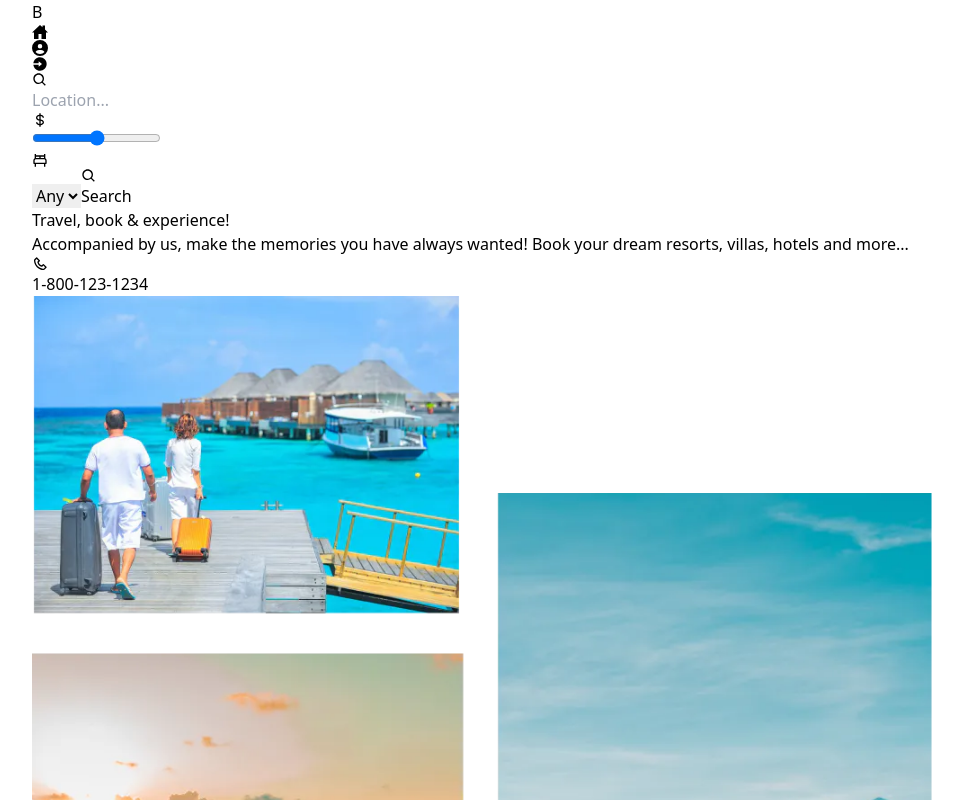
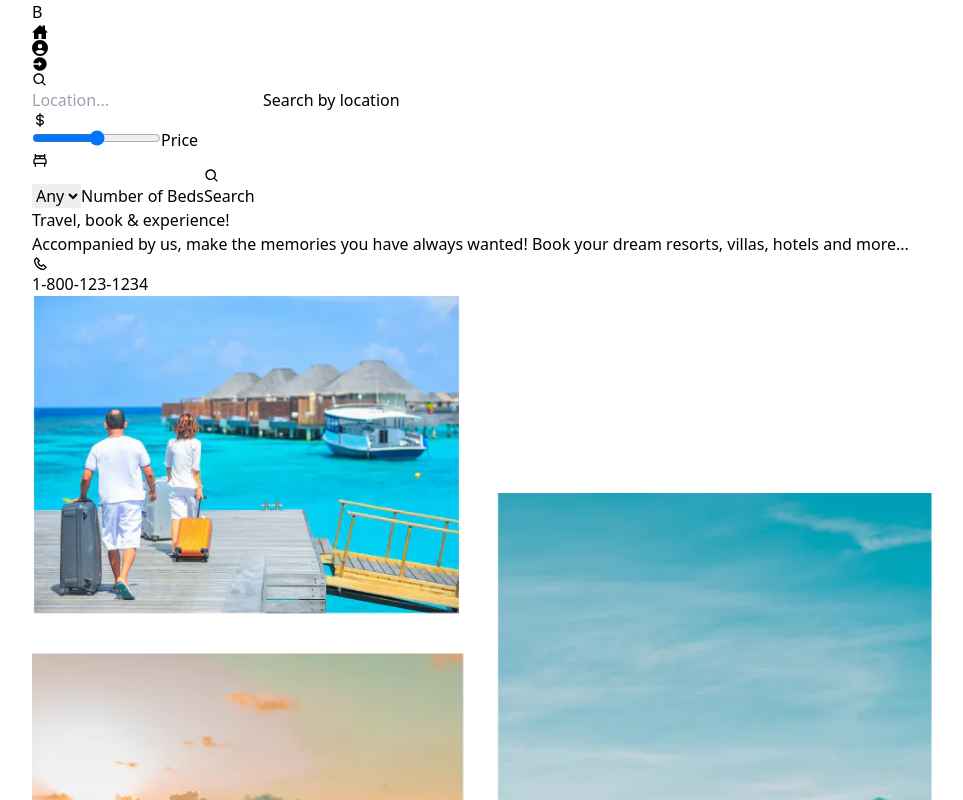
Before and after one commit to gere-dev/real-estate-booking-react-node, a React (Vite) app in the folder frontend/: page / in a window 1280 px wide. Shown: the top 800 px of the page, without its empty margins (158-1121 px from the left). Built offline with nearby package versions, Linux system fonts and the light colour scheme.

Commit message:
style the filter form for a larger screen

```diff
--- a/frontend/src/components/Auth/AuthContainer.tsx
+++ b/frontend/src/components/Auth/AuthContainer.tsx
@@ -6,7 +6,7 @@ interface Props {
 }
 
 export const AuthContainer: React.FC<Props> = ({ children }) => {
-  return <section className={`max-width-container flex flex-col justify-center h-[calc(100vh-58.6px)]`}> {children}</section>;
+  return <section className={`max-width-container flex flex-col justify-center h-[calc(100vh-${NAV_HEIGHT})]`}> {children}</section>;
 };
 
 export default AuthContainer;
--- a/frontend/src/constants.ts
+++ b/frontend/src/constants.ts
@@ -1 +1 @@
-export const NAV_HEIGHT = 58.6;
+export const NAV_HEIGHT = '58.6px';
--- a/frontend/src/pages/Home/Home.tsx
+++ b/frontend/src/pages/Home/Home.tsx
@@ -5,33 +5,49 @@ import heroImg from '@/assets/images/hero-right.webp';
 
 export const Home = () => {
   return (
-    <section className='max-width-container px-3 flex flex-col gap-12 md:flex-col-reverse md:mt-10'>
-      <form className='flex flex-col gap-4'>
+    <section className='max-width-container px-3 flex flex-col gap-12 md:flex-col-reverse md:mt-10 lg:h-[calc(100vh-58.6px)] lg:justify-center'>
+      <form className='flex flex-col gap-4 lg:flex-row lg:items-center lg:shadow-lg lg:-mt-16 rounded-full py-2 lg:px-8 z-10 lg:h-fit bg-white'>
         <InputContainer>
           <IconContainer Icon={BiSearch} />
-          <input className='px-2 flex-1 outline-none' placeholder='Location...' type='text' />
+          <span>
+            <input id='location' className='px-2 flex-1 outline-none' placeholder='Location...' type='text' />
+            <label className='hidden lg:block text-gray-600 mt-2' htmlFor='location'>
+              Search by location
+            </label>
+          </span>
         </InputContainer>
 
         <InputContainer>
           <IconContainer Icon={BiDollar} />
+          <span>
             <input
-            className=' flex-1 appearance-none w-full h-2 bg-primary bg-opacity-30 rounded-lg outline-none focus:outline-none hover:cursor-pointer range-input'
+              className='flex-1 appearance-none w-full h-2 bg-primary bg-opacity-30 rounded-lg outline-none focus:outline-none hover:cursor-pointer range-input'
               type='range'
+              name='price'
             />
+            <label className='hidden lg:block text-gray-600 mt-2' htmlFor='location'>
+              Price
+            </label>
+          </span>
         </InputContainer>
 
         <InputContainer>
           <IconContainer Icon={BiBed} />
-          <select className='flex-1 bg-transparent border-none ' name='' id=''>
+          <span>
+            <select className='flex-1 bg-transparent border-none ' name='' id='number of Beds'>
               <option value='any'>Any</option>
               <option value='1'>1</option>
               <option value='2'>2</option>
               <option value='3'>3+</option>
             </select>
+            <label className='hidden lg:block text-gray-600 mt-2' htmlFor='location'>
+              Number of Beds
+            </label>
+          </span>
         </InputContainer>
-        <button className='bg-primary rounded-full text-white flex items-center justify-center py-2 gap-2'>
+        <button className='bg-primary rounded-full text-white flex items-center justify-center py-2 gap-2 lg:w-[170px] lg:h-[50px]'>
           <BiSearch className='text-xl' />
-          <span className=''>Search</span>
+          <span className='lg:hidden'>Search</span>
         </button>
       </form>
 
@@ -47,7 +63,7 @@ export const Home = () => {
           </a>
         </div>
         <figure className='flex-1'>
-          <img src={heroImg} alt='hero image' />
+          <img className='-z-10' src={heroImg} alt='hero image' />
         </figure>
       </div>
     </section>
@@ -55,7 +71,7 @@ export const Home = () => {
 };
 
 const InputContainer = ({ children }: { children: React.ReactNode }) => (
-  <span className='border-b w-full flex gap-3 items-center py-3 '>{children}</span>
+  <span className='border-b lg:border-b-0 lg:border-r lg:pr-2 w-full flex gap-3 items-center py-3 '>{children}</span>
 );
 const IconContainer = ({ Icon }: { Icon: IconType }) => (
   <span className='text-primary text-2xl'>
```
Lines whose indentation alone changed are shown as unchanged.
